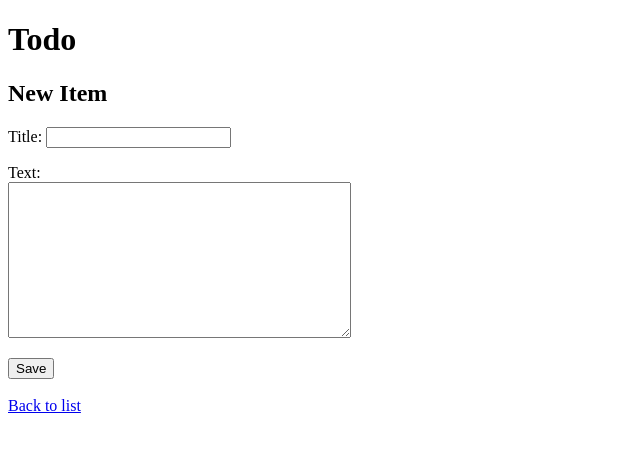
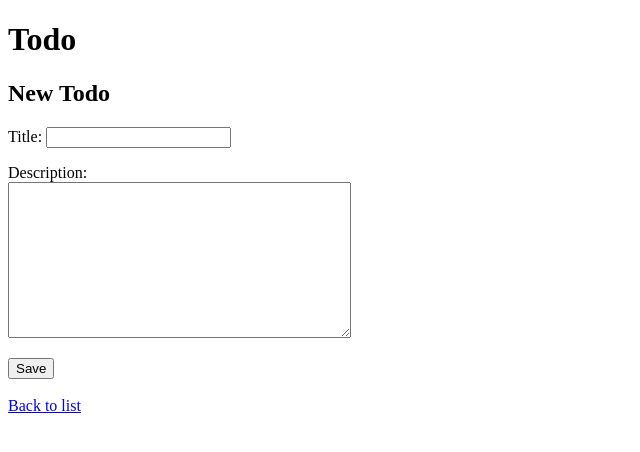
Before and after one commit to Ebaneck/gorgias-sre-assessment, a Flask app: page /new in a window 1280 px wide. Shown: the top 452 px of the page, without its empty margins (0-640 px from the left). Run offline with Flask 3, Linux system fonts and the light colour scheme.

Commit message:
feat: add title & description for html template

```diff
--- a/flaskapp/templates/layout.html
+++ b/flaskapp/templates/layout.html
@@ -1,5 +1,5 @@
 <!doctype html>
-<title>Todo</title>
+<title>Gorgias Todo App</title>
 <h1>Todo</h1>
 {%- for category, message in get_flashed_messages(with_categories=true) %}
   <p class="flask {{ category }}-flash">
--- a/flaskapp/templates/new.html
+++ b/flaskapp/templates/new.html
@@ -1,13 +1,13 @@
 {% extends "layout.html" %}
 {% block body %}
-  <h2>New Item</h2>
+  <h2>New Todo</h2>
   <form method=post>
     <p>
       <label>Title:
       <input name=title value="{{ request.form.title }}">
       </label>
     <p>
-      <label>Text:<br>
+      <label>Description:<br>
       <textarea name=text rows=10 cols=40>{{ request.form.text }}</textarea>
       </label>
     <p>
```
